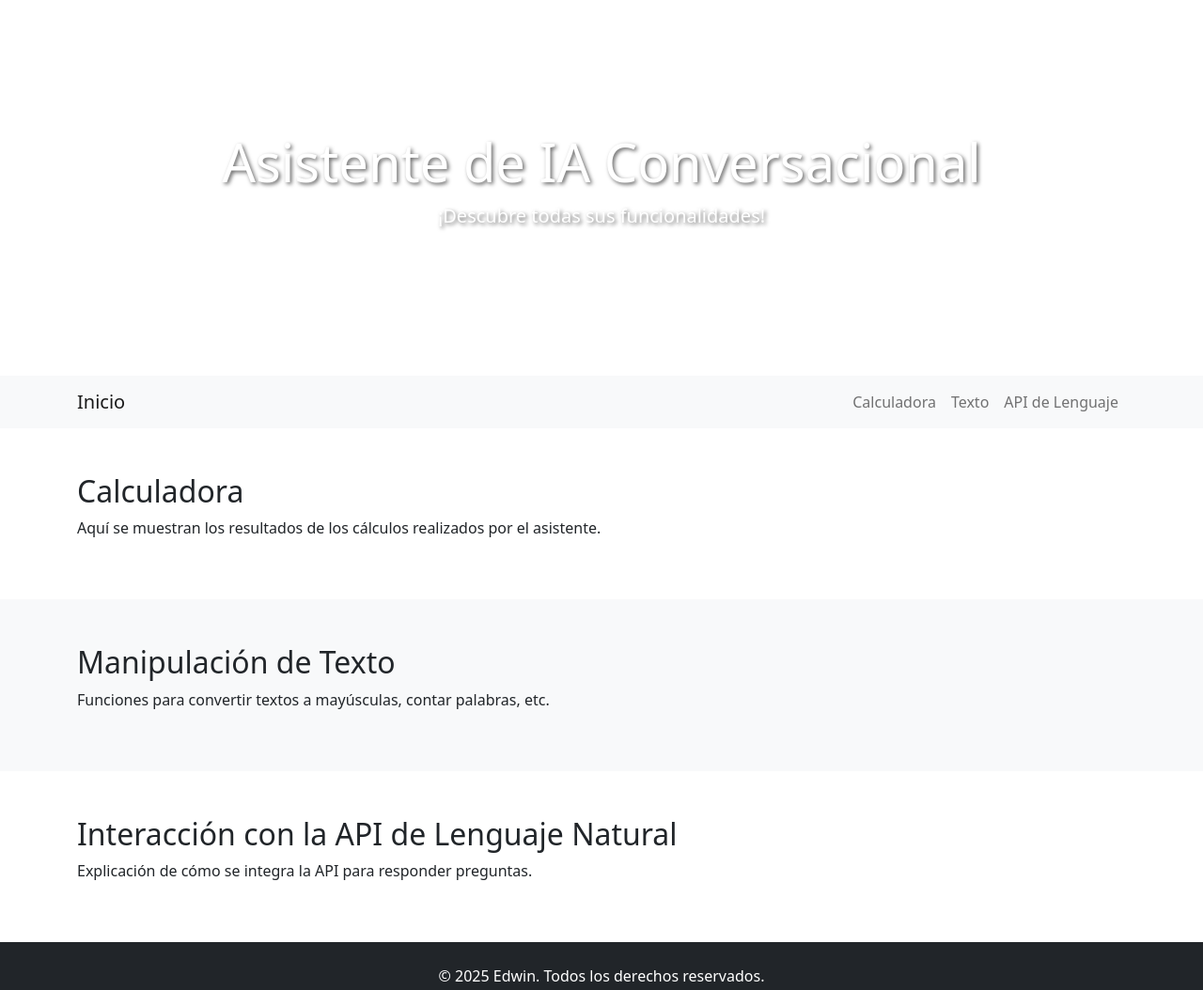
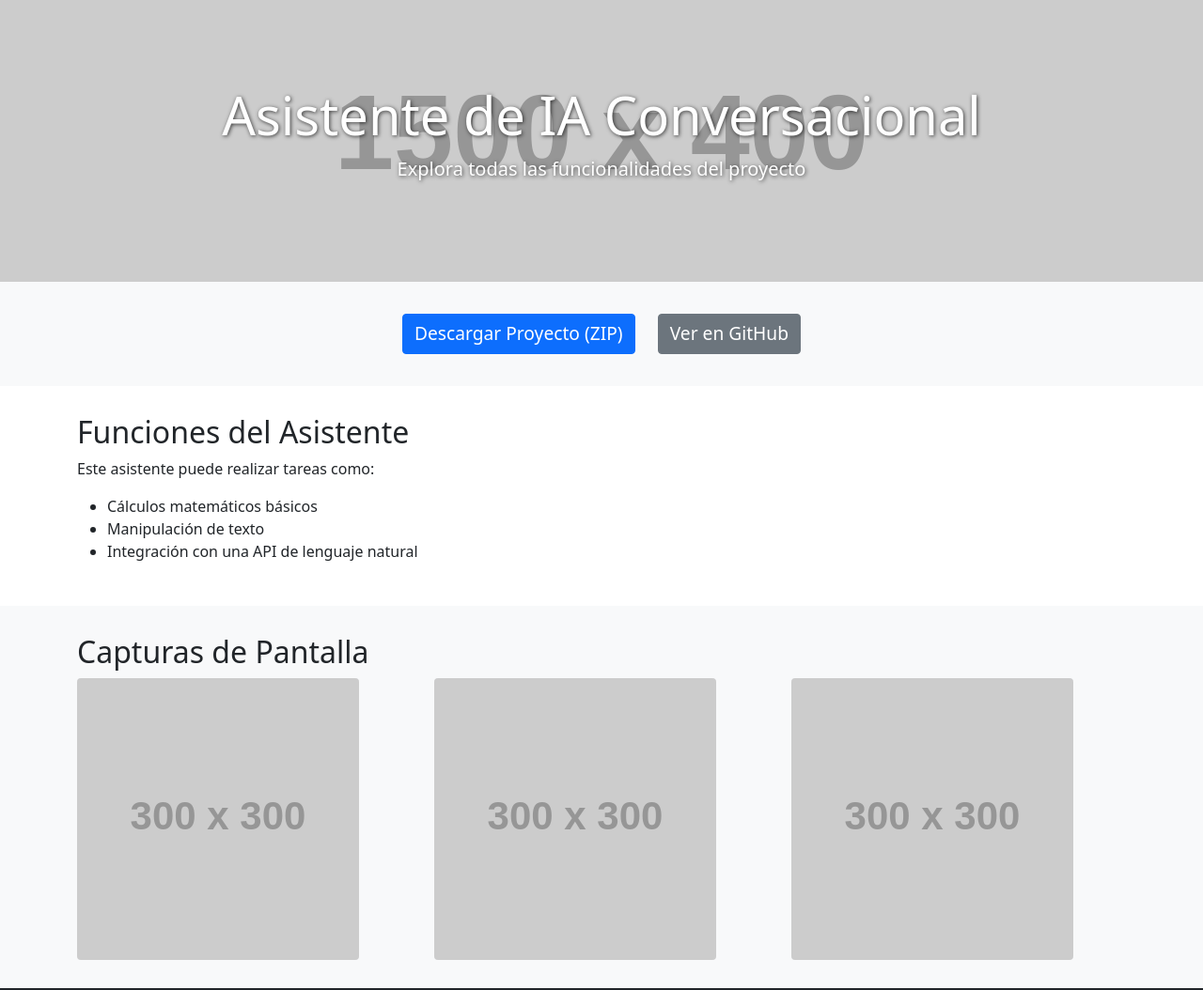
Before and after one commit to EdwinDavid98/Proyect-EY, a plain HTML site: page index.html in a window 1280 px wide. Shown: the top 1054 px of the page at 94% size. Drawn offline with nearby package versions, Linux system fonts and the light colour scheme; placeholder pictures from the web are drawn by us.

Commit message:
pagina web

```diff
--- a/index.html
+++ b/index.html
@@ -7,78 +7,74 @@
   <!-- Bootstrap CSS -->
   <link href="https://cdn.jsdelivr.net/npm/bootstrap@5.0.2/dist/css/bootstrap.min.css" rel="stylesheet">
   <style>
-    /* Estilos para el banner */
     .banner {
-      background: url('img/tu-banner.jpg') no-repeat center center;
+      background: url('https://via.placeholder.com/1500x400') no-repeat center center;
       background-size: cover;
-      height: 400px;
+      height: 300px;
       display: flex;
       align-items: center;
       justify-content: center;
       color: #fff;
-      text-shadow: 2px 2px 4px rgba(0,0,0,0.6);
+      text-shadow: 1px 1px 4px rgba(0, 0, 0, 0.7);
+    }
+    .content-section {
+      padding: 30px 15px;
+    }
+    .btn-custom {
+      font-size: 1.2rem;
+      margin: 10px;
     }
   </style>
 </head>
 <body>
   <!-- Banner -->
   <header class="banner">
-    <div class="container text-center">
+    <div class="text-center">
       <h1 class="display-4">Asistente de IA Conversacional</h1>
-      <p class="lead">¡Descubre todas sus funcionalidades!</p>
+      <p class="lead">Explora todas las funcionalidades del proyecto</p>
     </div>
   </header>
 
-  <!-- Barra de navegación -->
-  <nav class="navbar navbar-expand-lg navbar-light bg-light">
+  <!-- Sección de botones principales -->
+  <section class="text-center py-4 bg-light">
+    <button class="btn btn-primary btn-custom">Descargar Proyecto (ZIP)</button>
+    <button class="btn btn-secondary btn-custom">Ver en GitHub</button>
+  </section>
+
+  <!-- Sección de contenido -->
+  <section class="content-section">
     <div class="container">
-      <a class="navbar-brand" href="#">Inicio</a>
-      <button class="navbar-toggler" type="button" data-bs-toggle="collapse" data-bs-target="#navbarNav"
-              aria-controls="navbarNav" aria-expanded="false" aria-label="Toggle navigation">
-        <span class="navbar-toggler-icon"></span>
-      </button>
-      <div class="collapse navbar-collapse" id="navbarNav">
-        <ul class="navbar-nav ms-auto">
-          <li class="nav-item"><a class="nav-link" href="#calculadora">Calculadora</a></li>
-          <li class="nav-item"><a class="nav-link" href="#manipulacion-texto">Texto</a></li>
-          <li class="nav-item"><a class="nav-link" href="#api-ia">API de Lenguaje</a></li>
-        </ul>
-      </div>
-    </div>
-  </nav>
-
-  <!-- Sección Calculadora -->
-  <section id="calculadora" class="py-5">
-    <div class="container">
-      <h2>Calculadora</h2>
-      <p>Aquí se muestran los resultados de los cálculos realizados por el asistente.</p>
-      <!-- Inserta capturas de pantalla o ejemplos -->
+      <h2>Funciones del Asistente</h2>
+      <p>Este asistente puede realizar tareas como:</p>
+      <ul>
+        <li>Cálculos matemáticos básicos</li>
+        <li>Manipulación de texto</li>
+        <li>Integración con una API de lenguaje natural</li>
+      </ul>
     </div>
   </section>
 
-  <!-- Sección Manipulación de Texto -->
-  <section id="manipulacion-texto" class="py-5 bg-light">
+  <!-- Sección de capturas de pantalla -->
+  <section class="content-section bg-light">
     <div class="container">
-      <h2>Manipulación de Texto</h2>
-      <p>Funciones para convertir textos a mayúsculas, contar palabras, etc.</p>
-      <!-- Inserta más detalles o imágenes -->
-    </div>
-  </section>
-
-  <!-- Sección API de Lenguaje Natural -->
-  <section id="api-ia" class="py-5">
-    <div class="container">
-      <h2>Interacción con la API de Lenguaje Natural</h2>
-      <p>Explicación de cómo se integra la API para responder preguntas.</p>
-      <!-- Agrega ejemplos y capturas de pantalla -->
+      <h2>Capturas de Pantalla</h2>
+      <div class="row">
+        <div class="col-md-4">
+          <img src="https://via.placeholder.com/300" alt="Captura 1" class="img-fluid rounded">
+        </div>
+        <div class="col-md-4">
+          <img src="https://via.placeholder.com/300" alt="Captura 2" class="img-fluid rounded">
+        </div>
+        <div class="col-md-4">
+          <img src="https://via.placeholder.com/300" alt="Captura 3" class="img-fluid rounded">
+        </div>
+      </div>
     </div>
   </section>
 
   <!-- Footer -->
-  <footer class="py-4 bg-dark text-white">
-    <div class="container text-center">
-      <p>&copy; 2025 Edwin. Todos los derechos reservados.</p>
-    </div>
+  <footer class="text-center py-4 bg-dark text-white">
+    <p>&copy; 2025 Edwin. Todos los derechos reservados.</p>
   </footer>
 
   <!-- Bootstrap JS -->
```
